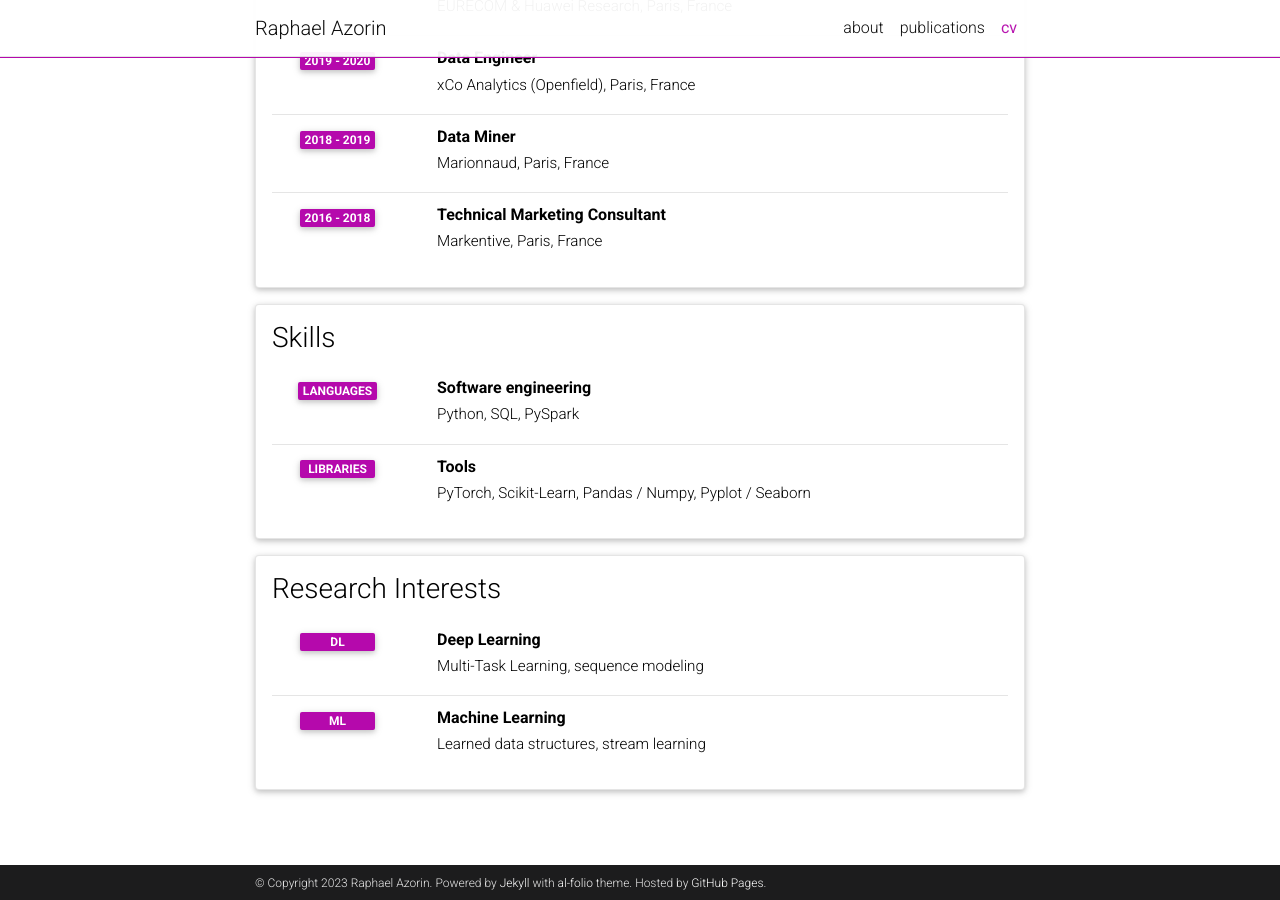
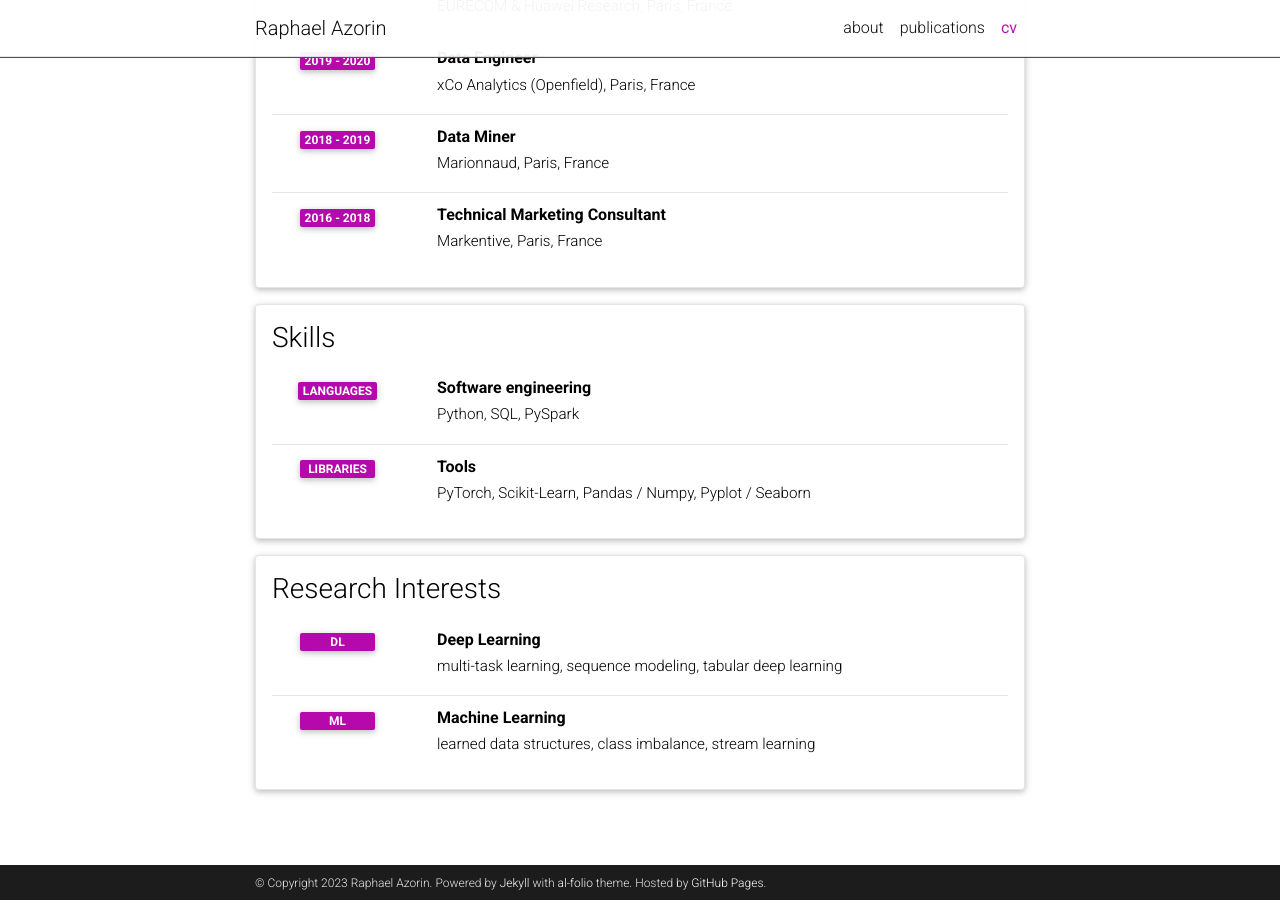
Before and after one commit to Raphaaal/raphaaal.github.io, a Jekyll site: the page built from _pages/cv.md, in a window 1280 px wide and 900 px high, scrolled down 984 px. Built offline with Jekyll 4.4.1, drawn with Linux system fonts in a browser that asks for light colours; comment, search, counter and statistics services are not loaded; a style sheet for code colours, icons or effects is not loaded.

Commit message:
Update research interests

```diff
--- a/_data/cv.yml
+++ b/_data/cv.yml
@@ -90,9 +90,9 @@
   type: time_table
   contents:
     - title: Deep Learning
-      institution: Multi-Task Learning, sequence modeling
+      institution: multi-task learning, sequence modeling, tabular deep learning
       year: DL
 
     - title: Machine Learning
-      institution: Learned data structures, stream learning
+      institution: learned data structures, class imbalance, stream learning
       year: ML
```
